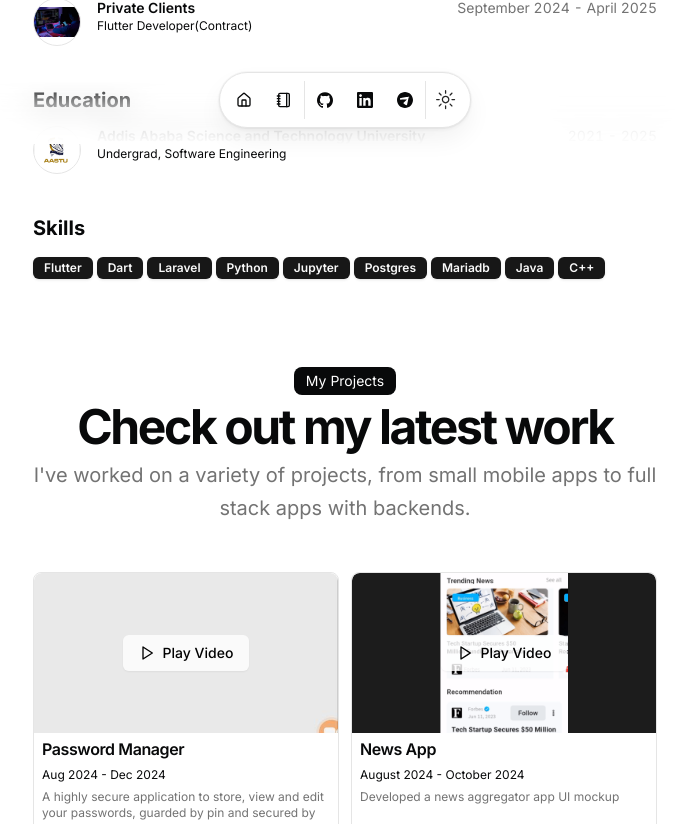
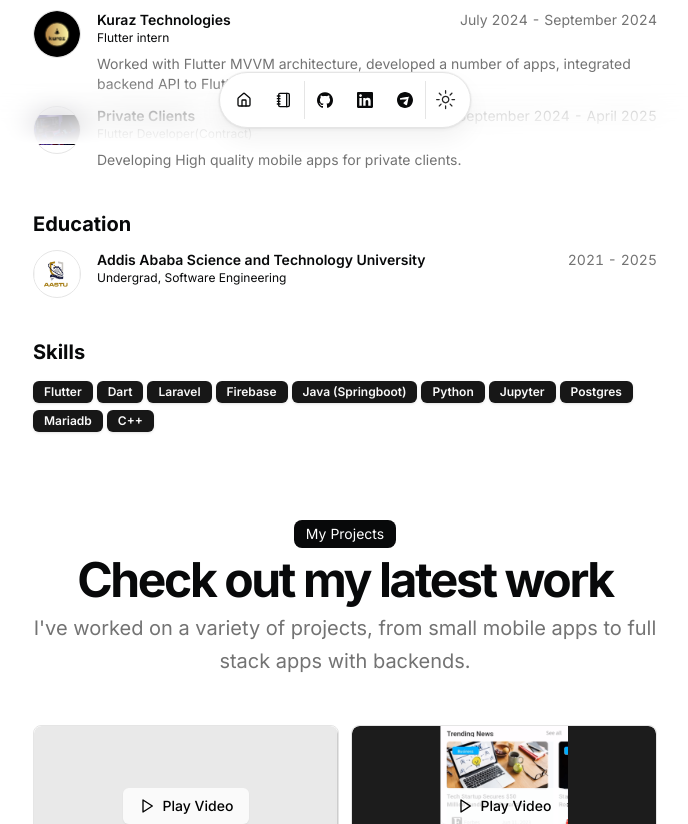
Before and after one commit to Dechie/portfolio-website, a Next.js app: page / in a window 1280 px wide. Shown: the part 656-1480 px from the top of the page, without its empty margins (295-983 px from the left). Built offline with nearby package versions, Linux system fonts and the light colour scheme.

Commit message:
modify UI

```diff
--- a/src/components/resume-card.tsx
+++ b/src/components/resume-card.tsx
@@ -1,13 +1,119 @@
+// "use client";
+
+// import { Avatar, AvatarFallback, AvatarImage } from "@/components/ui/avatar";
+// import { Badge } from "@/components/ui/badge";
+// import { Card, CardHeader } from "@/components/ui/card";
+// import { cn } from "@/lib/utils";
+// import { motion } from "framer-motion";
+// import { ChevronRightIcon } from "lucide-react";
+// import Link from "next/link";
+// import React from "react";
+
+// interface ResumeCardProps {
+//   logoUrl: string;
+//   altText: string;
+//   title: string;
+//   subtitle?: string;
+//   href?: string;
+//   badges?: readonly string[];
+//   period: string;
+//   description?: string;
+// }
+// export const ResumeCard = ({
+//   logoUrl,
+//   altText,
+//   title,
+//   subtitle,
+//   href,
+//   badges,
+//   period,
+//   description,
+// }: ResumeCardProps) => {
+//   const [isExpanded, setIsExpanded] = React.useState(false);
+
+//   const handleClick = (e: React.MouseEvent<HTMLAnchorElement, MouseEvent>) => {
+//     if (description) {
+//       e.preventDefault();
+//       setIsExpanded(!isExpanded);
+//     }
+//   };
+
+//   return (
+//     <Link
+//       href={href || "#"}
+//       className="block cursor-pointer"
+//       onClick={handleClick}
+//     >
+//       <Card className="flex">
+//         <div className="flex-none">
+//           <Avatar className="border size-12 m-auto bg-muted-background dark:bg-foreground">
+//             <AvatarImage
+//               src={logoUrl}
+//               alt={altText}
+//               className="object-contain"
+//             />
+//             <AvatarFallback>{altText[0]}</AvatarFallback>
+//           </Avatar>
+//         </div>
+//         <div className="flex-grow ml-4 items-center flex-col group">
+//           <CardHeader>
+//             <div className="flex items-center justify-between gap-x-2 text-base">
+//               <h3 className="inline-flex items-center justify-center font-semibold leading-none text-xs sm:text-sm">
+//                 {title}
+//                 {badges && (
+//                   <span className="inline-flex gap-x-1">
+//                     {badges.map((badge, index) => (
+//                       <Badge
+//                         variant="secondary"
+//                         className="align-middle text-xs"
+//                         key={index}
+//                       >
+//                         {badge}
+//                       </Badge>
+//                     ))}
+//                   </span>
+//                 )}
+//                 <ChevronRightIcon
+//                   className={cn(
+//                     "size-4 translate-x-0 transform opacity-0 transition-all duration-300 ease-out group-hover:translate-x-1 group-hover:opacity-100",
+//                     isExpanded ? "rotate-90" : "rotate-0"
+//                   )}
+//                 />
+//               </h3>
+//               <div className="text-xs sm:text-sm tabular-nums text-muted-foreground text-right">
+//                 {period}
+//               </div>
+//             </div>
+//             {subtitle && <div className="font-sans text-xs">{subtitle}</div>}
+//           </CardHeader>
+//           {description && (
+//             <motion.div
+//               initial={{ opacity: 0, height: 0 }}
+//               animate={{
+//                 opacity: isExpanded ? 1 : 0,
+
+//                 height: isExpanded ? "auto" : 0,
+//               }}
+//               transition={{
+//                 duration: 0.7,
+//                 ease: [0.16, 1, 0.3, 1],
+//               }}
+//               className="mt-2 text-xs sm:text-sm"
+//             >
+//               {description}
+//             </motion.div>
+//           )}
+//         </div>
+//       </Card>
+//     </Link>
+//   );
+// };
 "use client";
 
 import { Avatar, AvatarFallback, AvatarImage } from "@/components/ui/avatar";
 import { Badge } from "@/components/ui/badge";
 import { Card, CardHeader } from "@/components/ui/card";
-import { cn } from "@/lib/utils";
-import { motion } from "framer-motion";
-import { ChevronRightIcon } from "lucide-react";
 import Link from "next/link";
-import React from "react";
 
 interface ResumeCardProps {
   logoUrl: string;
@@ -19,6 +125,7 @@ interface ResumeCardProps {
   period: string;
   description?: string;
 }
+
 export const ResumeCard = ({
   logoUrl,
   altText,
@@ -29,21 +136,8 @@ export const ResumeCard = ({
   period,
   description,
 }: ResumeCardProps) => {
-  const [isExpanded, setIsExpanded] = React.useState(false);
-
-  const handleClick = (e: React.MouseEvent<HTMLAnchorElement, MouseEvent>) => {
-    if (description) {
-      e.preventDefault();
-      setIsExpanded(!isExpanded);
-    }
-  };
-
   return (
-    <Link
-      href={href || "#"}
-      className="block cursor-pointer"
-      onClick={handleClick}
-    >
+    <Link href={href || "#"} className="block cursor-pointer">
       <Card className="flex">
         <div className="flex-none">
           <Avatar className="border size-12 m-auto bg-muted-background dark:bg-foreground">
@@ -61,7 +155,7 @@ export const ResumeCard = ({
               <h3 className="inline-flex items-center justify-center font-semibold leading-none text-xs sm:text-sm">
                 {title}
                 {badges && (
-                  <span className="inline-flex gap-x-1">
+                  <span className="ml-2 inline-flex gap-x-1">
                     {badges.map((badge, index) => (
                       <Badge
                         variant="secondary"
@@ -73,36 +167,18 @@ export const ResumeCard = ({
                     ))}
                   </span>
                 )}
-                <ChevronRightIcon
-                  className={cn(
-                    "size-4 translate-x-0 transform opacity-0 transition-all duration-300 ease-out group-hover:translate-x-1 group-hover:opacity-100",
-                    isExpanded ? "rotate-90" : "rotate-0"
-                  )}
-                />
               </h3>
               <div className="text-xs sm:text-sm tabular-nums text-muted-foreground text-right">
                 {period}
               </div>
             </div>
             {subtitle && <div className="font-sans text-xs">{subtitle}</div>}
+            {description && (
+              <div className="mt-2 text-xs sm:text-sm text-muted-foreground whitespace-pre-line">
+                {description}
+              </div>
+            )}
           </CardHeader>
-          {description && (
-            <motion.div
-              initial={{ opacity: 0, height: 0 }}
-              animate={{
-                opacity: isExpanded ? 1 : 0,
-
-                height: isExpanded ? "auto" : 0,
-              }}
-              transition={{
-                duration: 0.7,
-                ease: [0.16, 1, 0.3, 1],
-              }}
-              className="mt-2 text-xs sm:text-sm"
-            >
-              {description}
-            </motion.div>
-          )}
         </div>
       </Card>
     </Link>
--- a/src/data/resume.tsx
+++ b/src/data/resume.tsx
@@ -16,11 +16,12 @@ export const DATA = {
     "Flutter",
     "Dart",
     "Laravel",
+    "Firebase",
+    "Java (Springboot)",
     "Python",
     "Jupyter",
     "Postgres",
     "Mariadb",
-    "Java",
     "C++",
   ],
   navbar: [
@@ -146,7 +147,7 @@ export const DATA = {
       href: "",
       dates: "August 2024 - October 2024",
       active: true,
-      description: "Developed a news aggregator app UI mockup",
+      description: "Developed a UI implementation for a news aggregator application.",
       technologies: ["Flutter", "Dart", "Stacked Architecture"],
       links: [
         {
```
